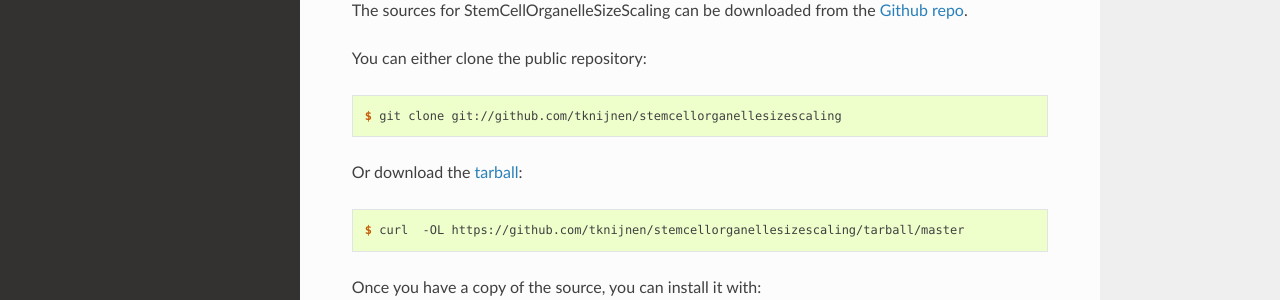
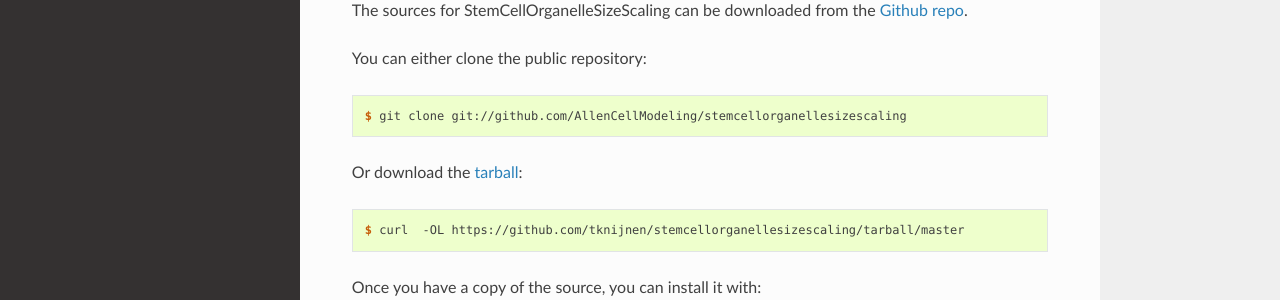
Before and after one commit to AllenCell/stemcellorganellesizescaling, a Sphinx documentation site: the page built from docs/installation.rst, in a window 1280 px wide and 1052 px high. Shown: the part 555-855 px from the top of the window. Built offline with Sphinx 7.4.7 and the Read the Docs theme 2.0.0, drawn with Linux system fonts in a browser that asks for light colours; pages that are not in the unit, such as notebooks, are missing from menus.

Commit message:
Fixed URL issues

```diff
--- a/docs/installation.rst
+++ b/docs/installation.rst
@@ -32,7 +32,7 @@ You can either clone the public repository:
 
 .. code-block:: console
 
-    $ git clone git://github.com/tknijnen/stemcellorganellesizescaling
+    $ git clone git://github.com/AllenCellModeling/stemcellorganellesizescaling
 
 Or download the `tarball`_:
 
--- a/setup.py
+++ b/setup.py
@@ -79,7 +79,7 @@ setup(
     test_suite="stemcellorganellesizescaling/tests",
     tests_require=test_requirements,
     extras_require=extra_requirements,
-    url="https://github.com/tknijnen/stemcellorganellesizescaling",
+    url="https://github.com/AllenCellModeling/stemcellorganellesizescaling",
     # Do not edit this string manually, always use bumpversion
     # Details in CONTRIBUTING.rst
     version="0.0.0",
```
